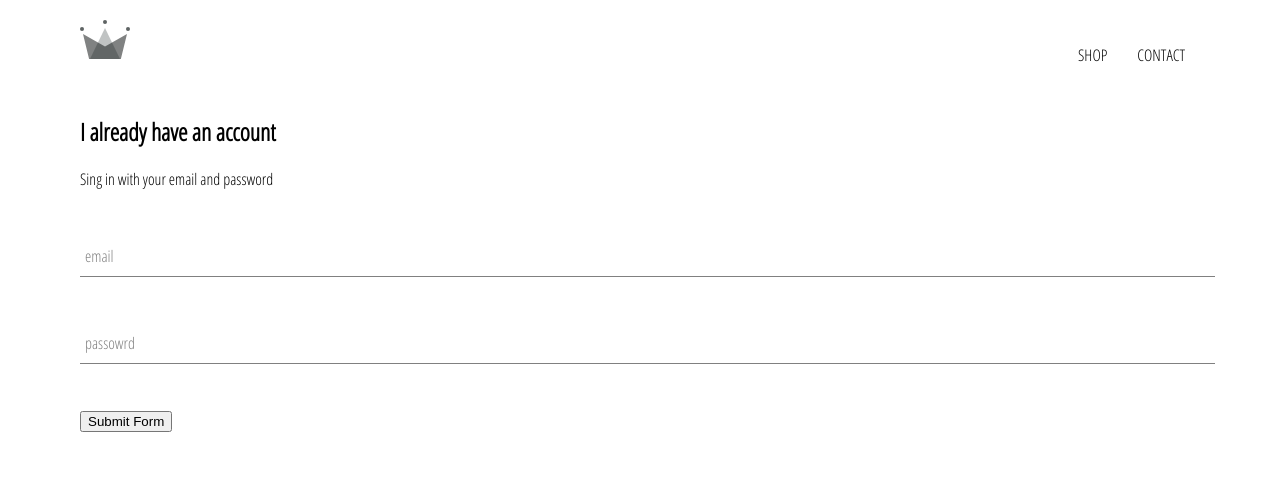
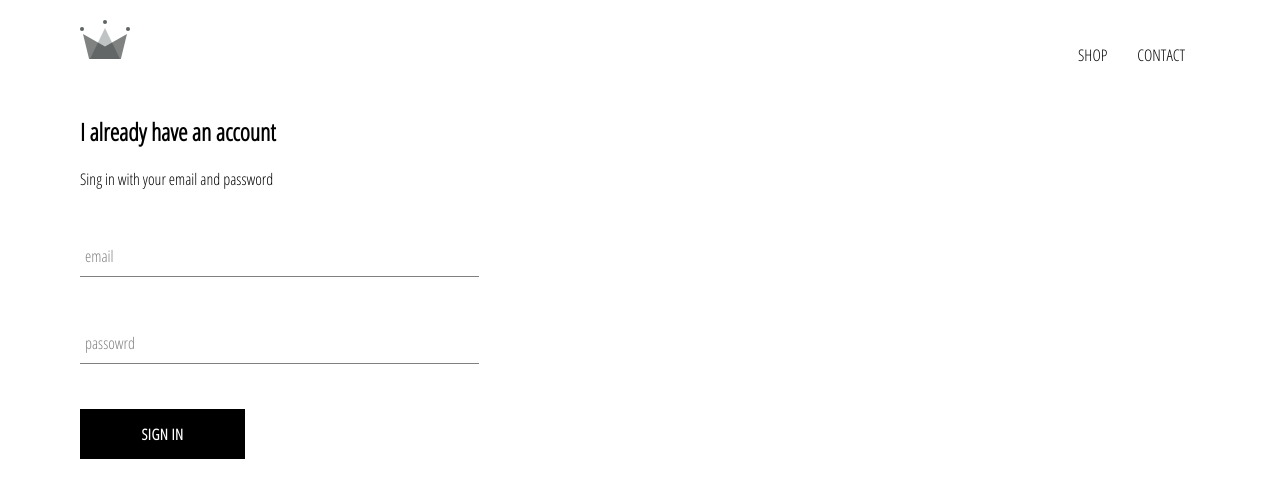
Before and after one commit to peterirani/react_ecommerce_app, a React (Create React App) app: page /signin in a window 1280 px wide. Shown: the top 498 px of the page. Built offline with nearby package versions, Linux system fonts and the light colour scheme.

Commit message:
add(custom button component) : add component + styles

```diff
--- /dev/null
+++ b/src/components/custom-button/custom-button.component.jsx
@@ -0,0 +1,12 @@
+import React from "react";
+
+import "./custom-button.styles.scss";
+
+export default function CustomButton({children, ...otherProps}) {
+    console.log("props from button", children);
+    return(
+        <button className="custom-button" {...otherProps} >
+            {children}
+        </button>
+        );
+}
--- /dev/null
+++ b/src/components/custom-button/custom-button.styles.scss
@@ -0,0 +1,22 @@
+.custom-button {
+  min-width: 165px;
+  width: auto;
+  height: 50px;
+  letter-spacing: 0.5px;
+  line-height: 50px;
+  padding: 0 35px 0 35px;
+  font-size: 15px;
+  background-color: black;
+  color: white;
+  text-transform: uppercase;
+  font-family: 'Open Sans Condensed';
+  font-weight: bolder;
+  border: none;
+  cursor: pointer;
+
+  &:hover {
+    background-color: white;
+    color: black;
+    border: 1px solid black;
+  }
+}
--- a/src/components/sign-in/sign-in.component.jsx
+++ b/src/components/sign-in/sign-in.component.jsx
@@ -1,7 +1,10 @@
 import React, { Component } from 'react';
 
+import FormInput from "../form-input/form-input.component";
+import CustomButton from "../custom-button/custom-button.component";
+
 import "./sign-in.styles.scss";
-import FormInput from "../form-input/form-input.component";
+
 
 class SignIn extends Component {
     constructor(props) {
@@ -47,8 +50,7 @@
                         label="passowrd"
                     />
 
-
-                    <input type="submit" value="Submit Form" />
+                    <CustomButton type='submit'>Sign In</CustomButton>
                 </form>
             </div>
         )}
--- a/src/components/sign-in/sign-in.styles.scss
+++ b/src/components/sign-in/sign-in.styles.scss
@@ -0,0 +1,3 @@
+.sign-in {
+ width: 30vw;
+}
```
